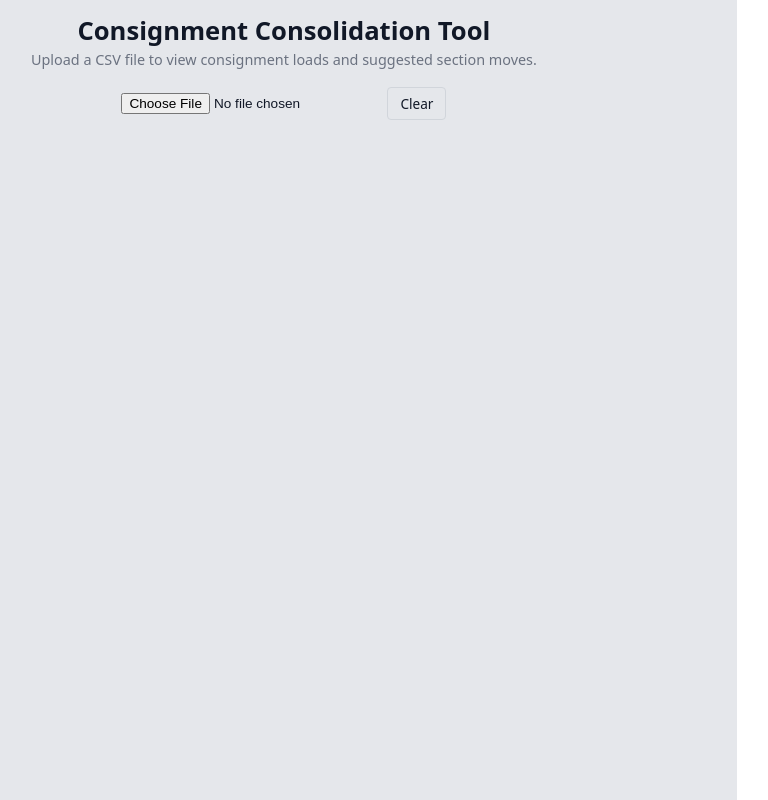
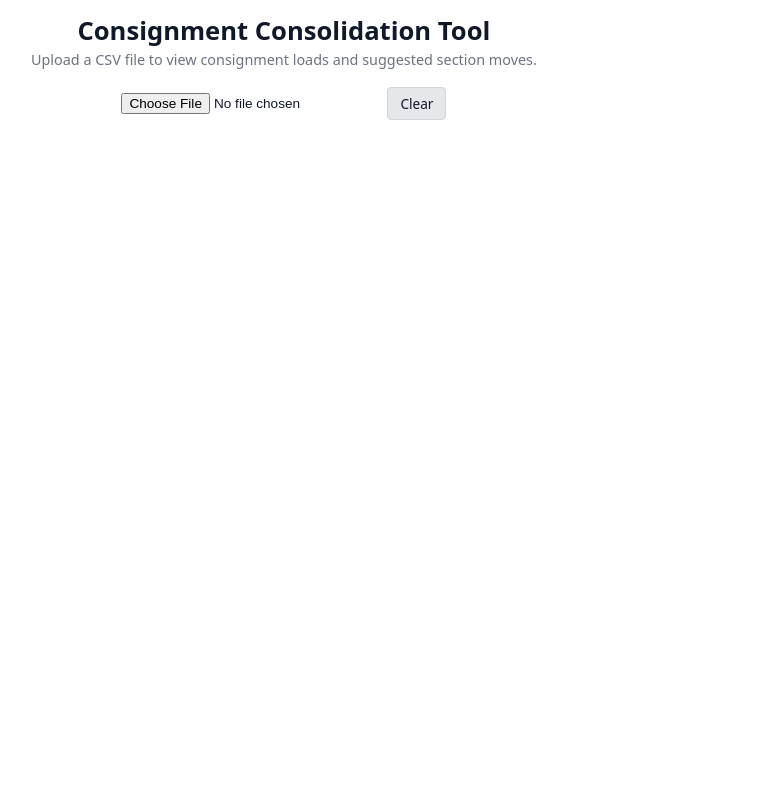
Before and after one commit to ajaisangha/consignment-consolidation, a React (Vite) app in the folder consolidation/: page / in a window 1280 px wide. Shown: the whole page, without its empty margins (369-1137 px from the left). Built offline with nearby package versions, Linux system fonts and the light colour scheme.

Commit message:
style update 3

```diff
--- a/consolidation/src/App.css
+++ b/consolidation/src/App.css
@@ -3,7 +3,6 @@
   color: #111827;
   padding-left: 400px;
   padding-right: 200px;
-  background-color: #e5e7eb;
   /* Center the whole app */
   min-height: 100vh;
   display: flex;
```
